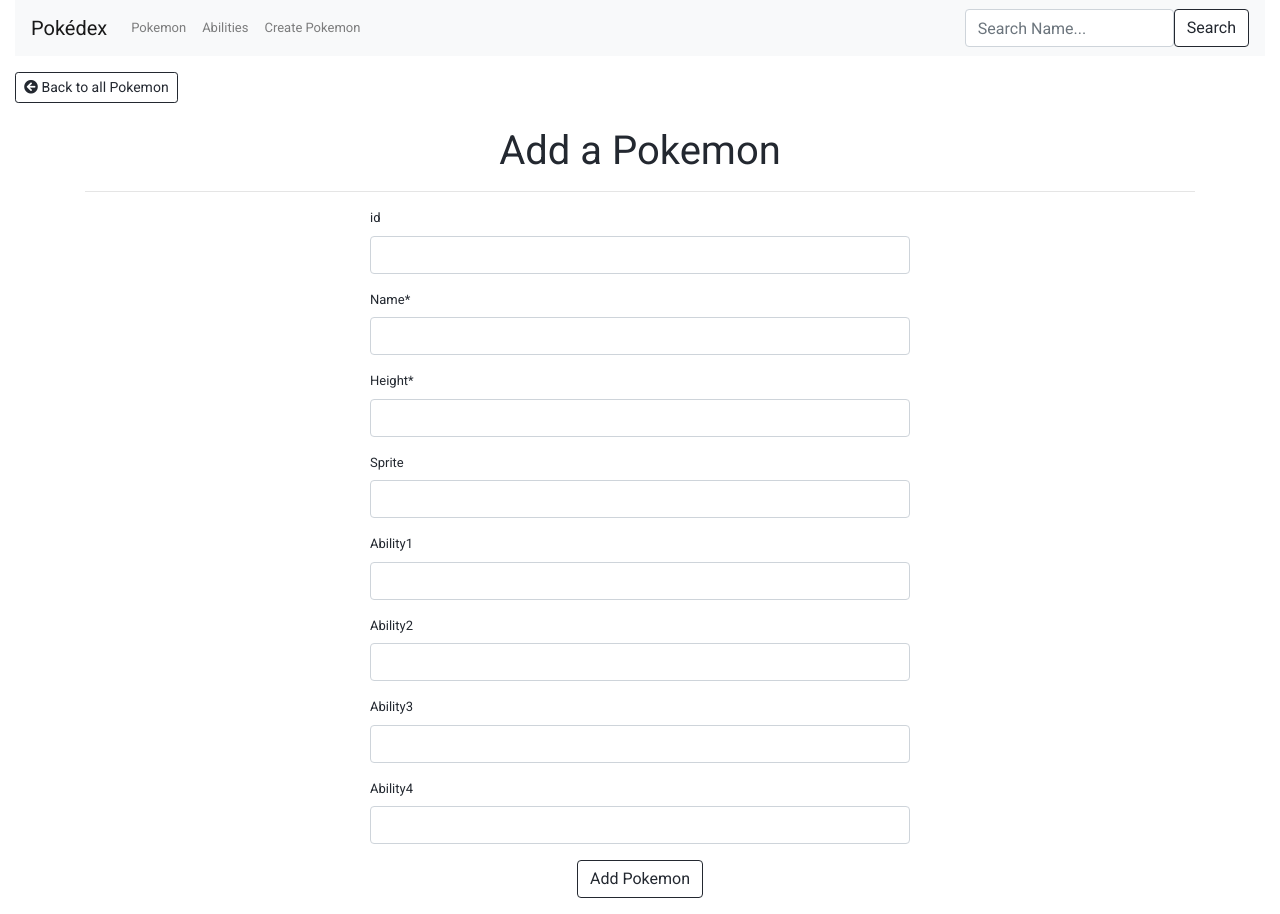
After one commit to debrawolford/pokedex, a Django app: page /add/ in a window 1280 px wide. The commit adds this page. Run offline with Django 3.2, Linux system fonts and the light colour scheme; some libraries are stand-ins or nearby versions.

Commit message:
added ability to add Pokemon to database

```diff
--- /dev/null
+++ b/pokemon/forms.py
@@ -0,0 +1,15 @@
+from django import forms
+from .models import Pokemon
+
+
+class PokemonForm(forms.ModelForm):
+
+    class Meta:
+        model = Pokemon
+        fields = '__all__'
+
+    def __init__(self, *args, **kwargs):
+        super().__init__(*args, **kwargs)
+
+        for field_name, field in self.fields.items():
+            field.widget.attrs['class'] = 'input-field'
--- /dev/null
+++ b/pokemon/templates/pokemon/add_pokemon.html
@@ -0,0 +1,35 @@
+{% extends "pokemon/base.html" %} {% block content %}
+<!--Main Content-->
+<div class="container-fluid">
+  <!-- Start of back to all Pokemon Button -->
+  <div class="row mt-3">
+    <div class="col text-left">
+      <a class="btn btn-sm btn-light" href="{% url 'pokemon' %}"
+        ><i class="fas fa-arrow-circle-left"></i> Back to all Pokemon</a
+      >
+    </div>
+  </div>
+  <!-- End of back to all Pokemon Button -->
+  <!--Start of form-->
+  <div class="container">
+    <div class="row">
+        <div class="col text-center mt-4">
+            <h1>Add a Pokemon</h1>
+            <hr>
+        </div>
+    </div>
+    <div class="row">
+        <div class="col-12 col-md-6 mx-auto">
+            <form method="POST" action="{% url 'add_pokemon' %}" enctype="multipart/form-data">
+                {% csrf_token %}
+                {{ form | crispy }}
+                <div class="text-center mb-3">
+                    <button class="btn btn-light" type="submit">Add Pokemon</button>
+                </div>
+            </form>
+        </div>
+    </div>
+</div>
+  <!--End of form-->
+</div>
+{% endblock %}
--- a/pokemon/templates/pokemon/base.html
+++ b/pokemon/templates/pokemon/base.html
@@ -38,6 +38,9 @@
               <li class="nav-item">
                 <a class="nav-link" href="{% url 'abilities' %}">Abilities</a>
               </li>
+              <li class="nav-item">
+                <a class="nav-link" href="{% url 'add_pokemon' %}">Create Pokemon</a>
+              </li>
             </ul>
             <form method="GET" action="{% url 'pokemon' %}" class="form-inline">
                 <input type="text" id="search" class="form-control" type="text" name="q" placeholder="Search Name...">
--- a/pokemon/urls.py
+++ b/pokemon/urls.py
@@ -5,5 +5,6 @@
     path('', views.pokemon, name="pokemon"),
     path('abilities/', views.abilities, name="abilities"),
     path('<int:pokemon_id>/', views.pokemon_details, name='pokemon_details'),
+    path('add/', views.add_pokemon, name='add_pokemon'),
     path('abilities/<int:ability_id>/', views.ability_details, name='ability_details'),
 ]
--- a/pokemon/views.py
+++ b/pokemon/views.py
@@ -1,7 +1,9 @@
 from django.shortcuts import render, redirect, reverse, get_object_or_404
+from django.contrib import messages
 from django.http import HttpResponse
 from .models import Ability, Pokemon
 from django.db.models import Q
+from .forms import PokemonForm
 
 import json
 import requests
@@ -85,3 +87,23 @@
         'pokemon': pokemon,
     }
     return render(request, template, context)
+
+# View to create a new Pokemon
+def add_pokemon(request):
+    if request.method == 'POST':
+        form = PokemonForm(request.POST, request.FILES)
+        if form.is_valid():
+            pokemon = form.save()
+            return redirect(reverse('pokemon_details', args=[pokemon.id]))
+        else:
+            messages.error(request, ("Failed to add the new Pokemon,"))
+    else:
+        form = PokemonForm()
+
+    template = 'pokemon/add_pokemon.html'
+    context = {
+        'form': form,
+        'add_pokemon': True,
+    }
+
+    return render(request, template, context)
```
Also changed, not shown: pokedex/settings.py (+9 -3 lines), media/add_pokemon.png (added).
